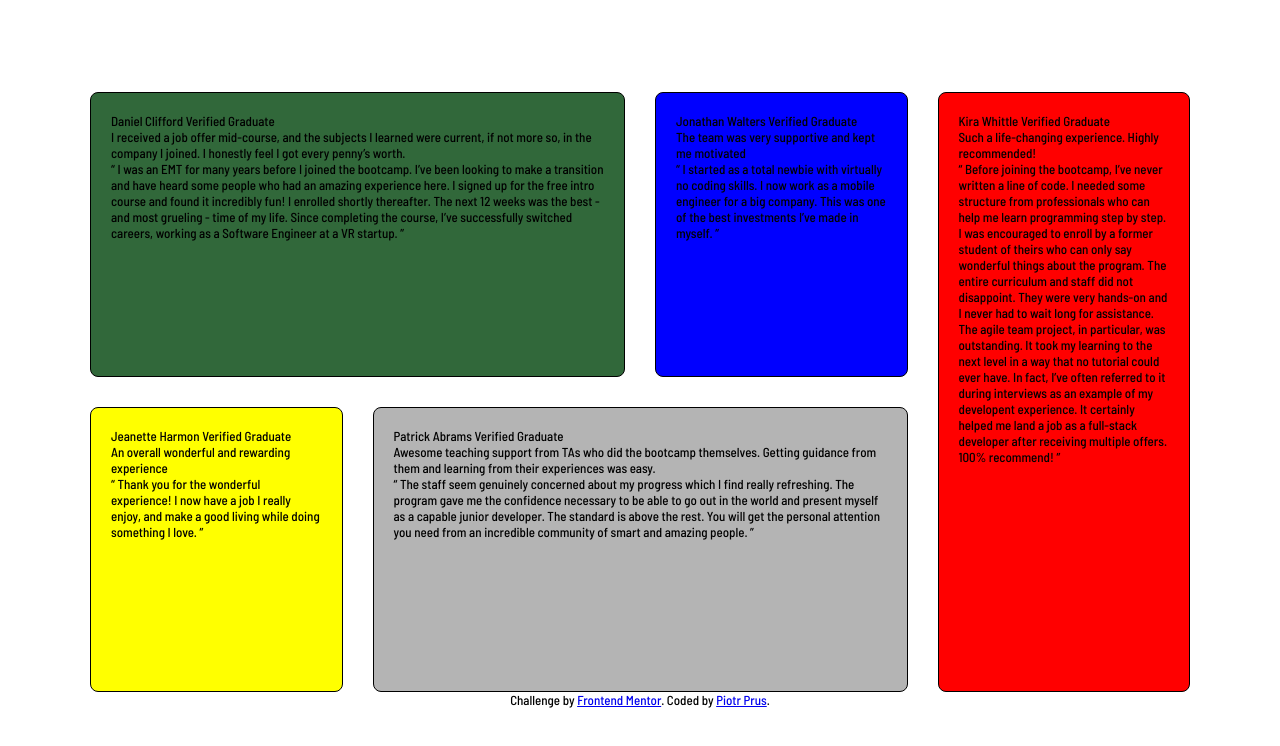
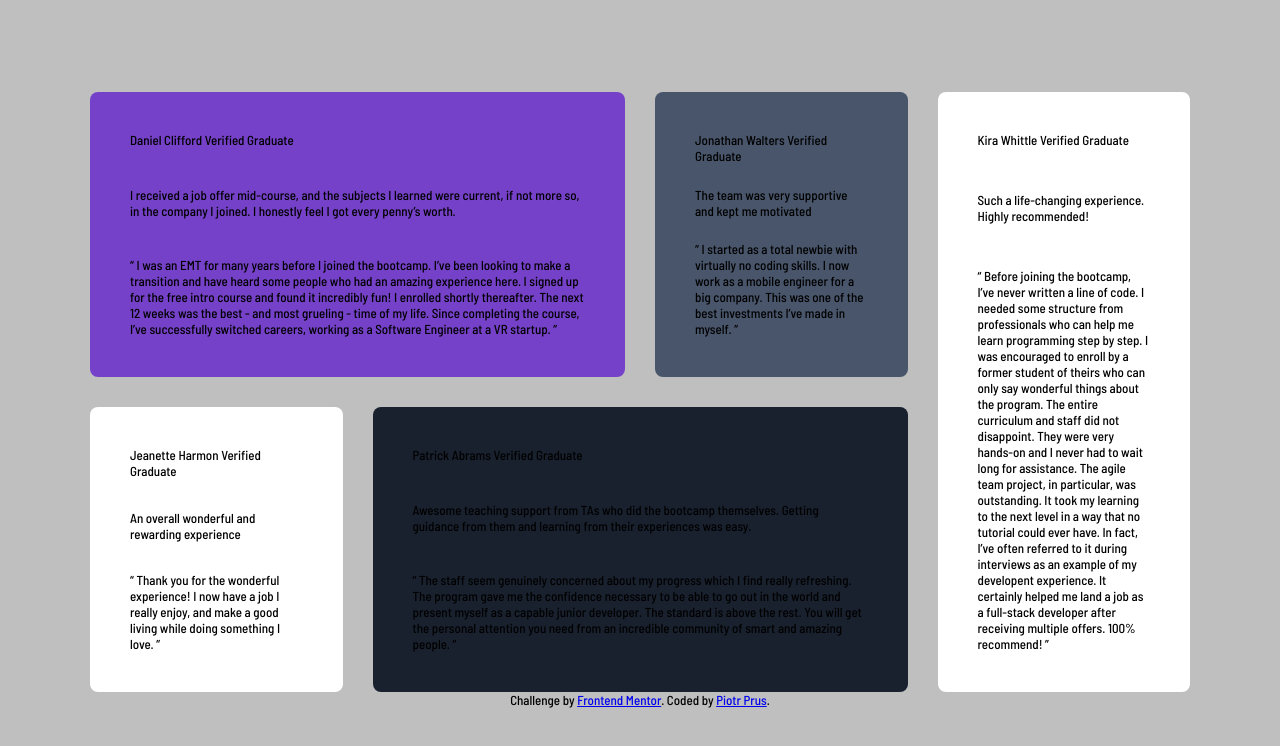
Before and after one commit to Piotrek1994/Testimonials-grid-section-main, a plain HTML site: page index.html in a window 1280 px wide. Drawn offline with Linux system fonts and the light colour scheme.

Commit message:
Styling each modal

```diff
--- a/main.css
+++ b/main.css
@@ -10,7 +10,7 @@ body {
 	align-items: center;
 	flex-direction: column;
 	height: 100vh;
-	background-color: white;
+	background-color: rgb(191, 191, 191);
 	font-family: 'Barlow Semi Condensed', sans-serif;
     font-size: 13px;
 }
@@ -28,28 +28,31 @@ body {
 
 
 .modal {
-    background-color: red;
-    border: 1px solid black;
+    display: flex;
+    justify-content: space-between;
+
+    flex-direction: column;
+    background-color: hsl(0, 0%, 100%);
     border-radius: 8px;
-    padding: 20px;
+    padding: 40px;
 }
 
 .modal-one {
-    background-color: rgb(49, 104, 58);
+    background-color: hsl(263, 55%, 52%);
     grid-column-start: 1;
     grid-column-end: 3;
 }
 
 .modal-two {
-    background-color: blue;
+    background-color: hsl(217, 19%, 35%);
 }
 .modal-three {
-    background-color: yellow;
+    background-color: hsl(0, 0%, 100%);
     grid-column-start: 1;
 
 }
 .modal-four {
-    background-color: rgb(180, 180, 180);
+    background-color:  hsl(219, 29%, 14%);
     grid-column-start: 2;
     grid-column-end: 4;
 }
```
